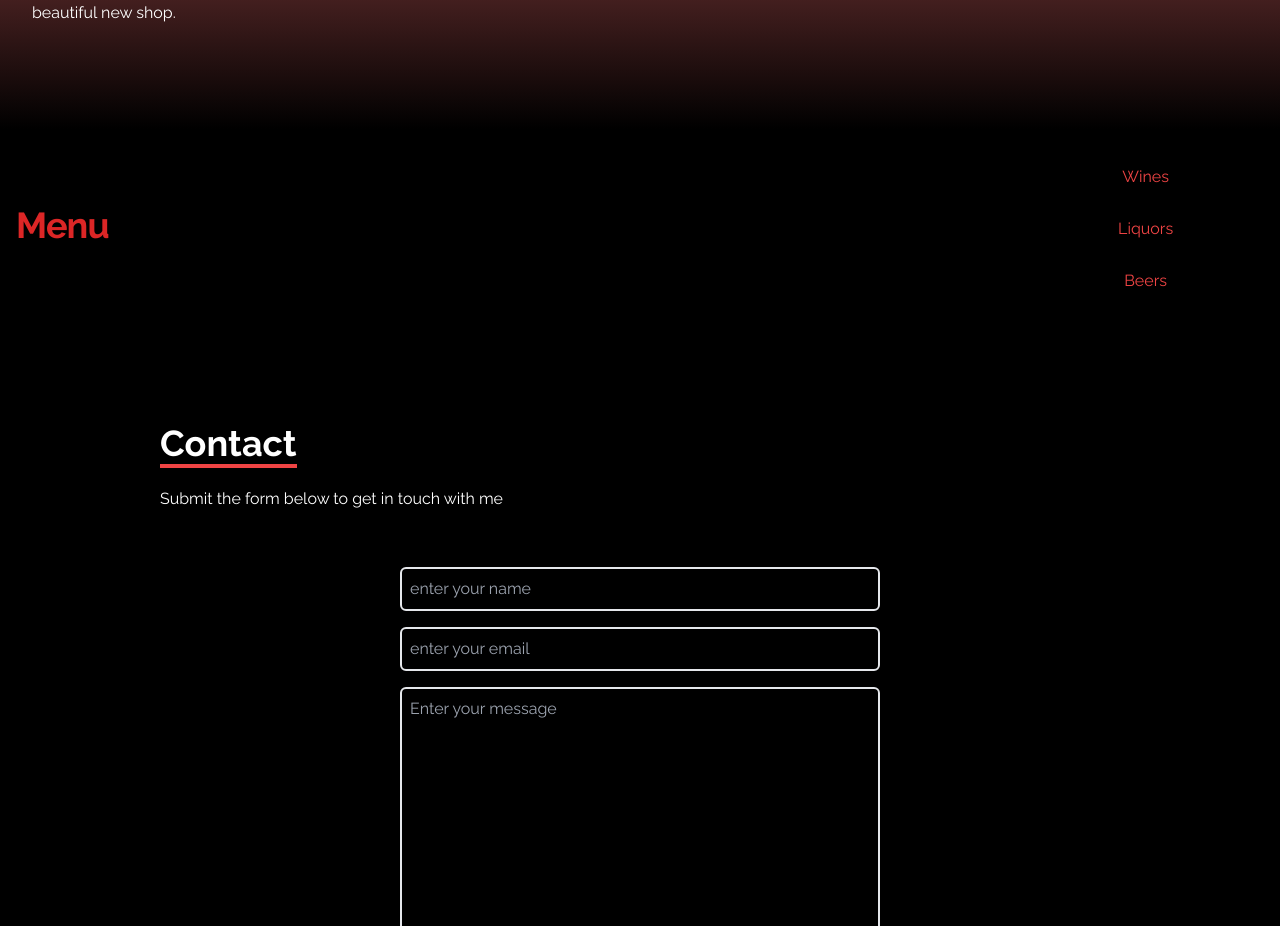
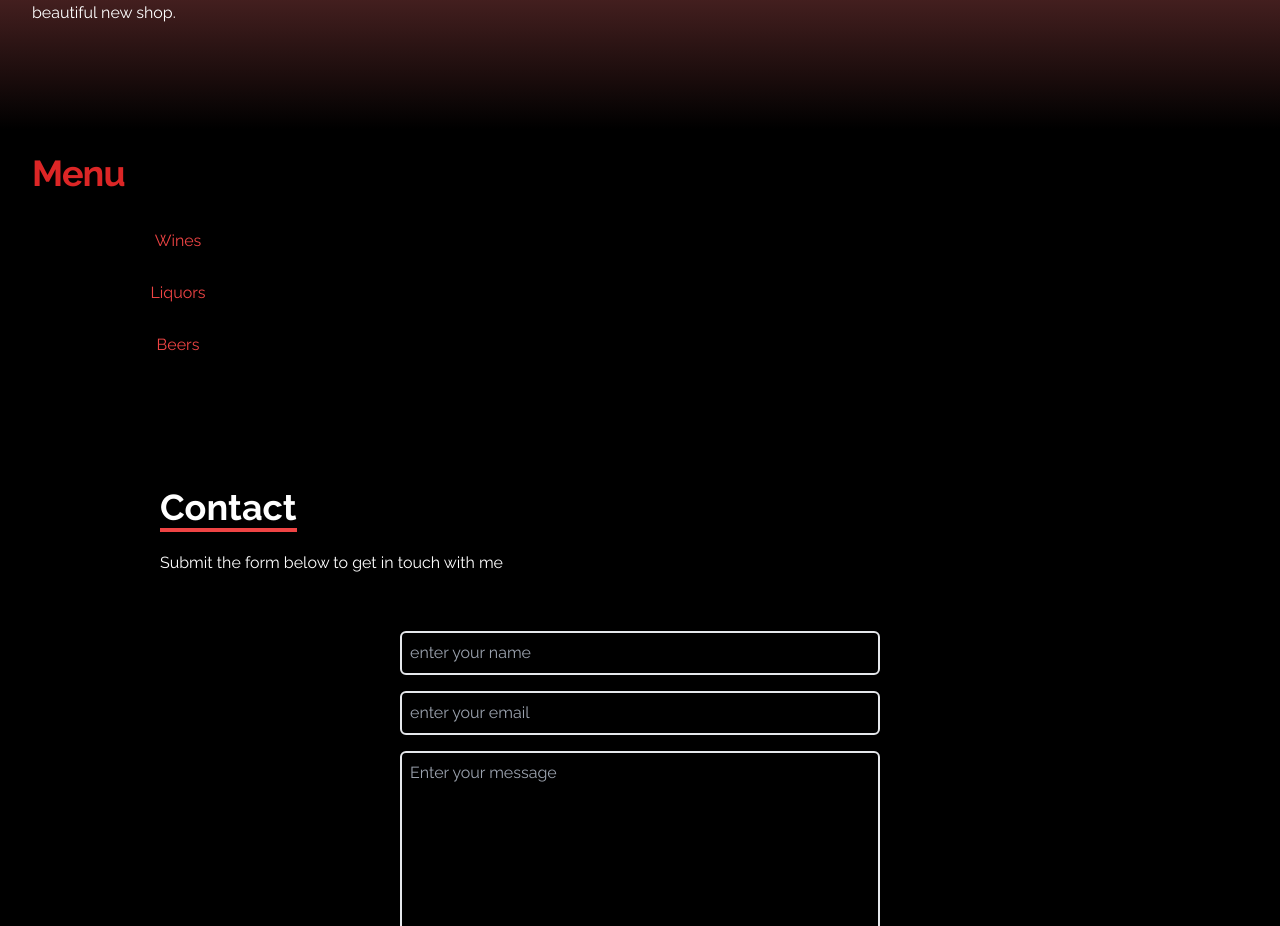
Before and after one commit to gkozlowskidesign/React-LiquorStore, a React (Create React App) app: page / in a window 1280 px wide. Shown: the part 1020-1946 px from the top of the page. Built offline with nearby package versions, Linux system fonts and the light colour scheme.

Commit message:
Update Menu.jsx

```diff
--- a/src/components/Menu.jsx
+++ b/src/components/Menu.jsx
@@ -2,7 +2,7 @@
 
   export default function Example() {
     return (
-        <div class="mx-auto bg-black sm:grid grid-cols-5 grid-rows-1 px-4 py-6 sm:gap-4">
+        <div class="mx-auto bg-black grid grid-cols-4 grid-rows-1 px-8 py-6 gap-4">
         <div class="col-span-4 bg-black rounded-xl ring-4 ring-black flex items-center mb-2">
         <h1 className="font text-4xl font-bold tracking-tight text-red-600 ">Menu</h1>
         </div>
```
